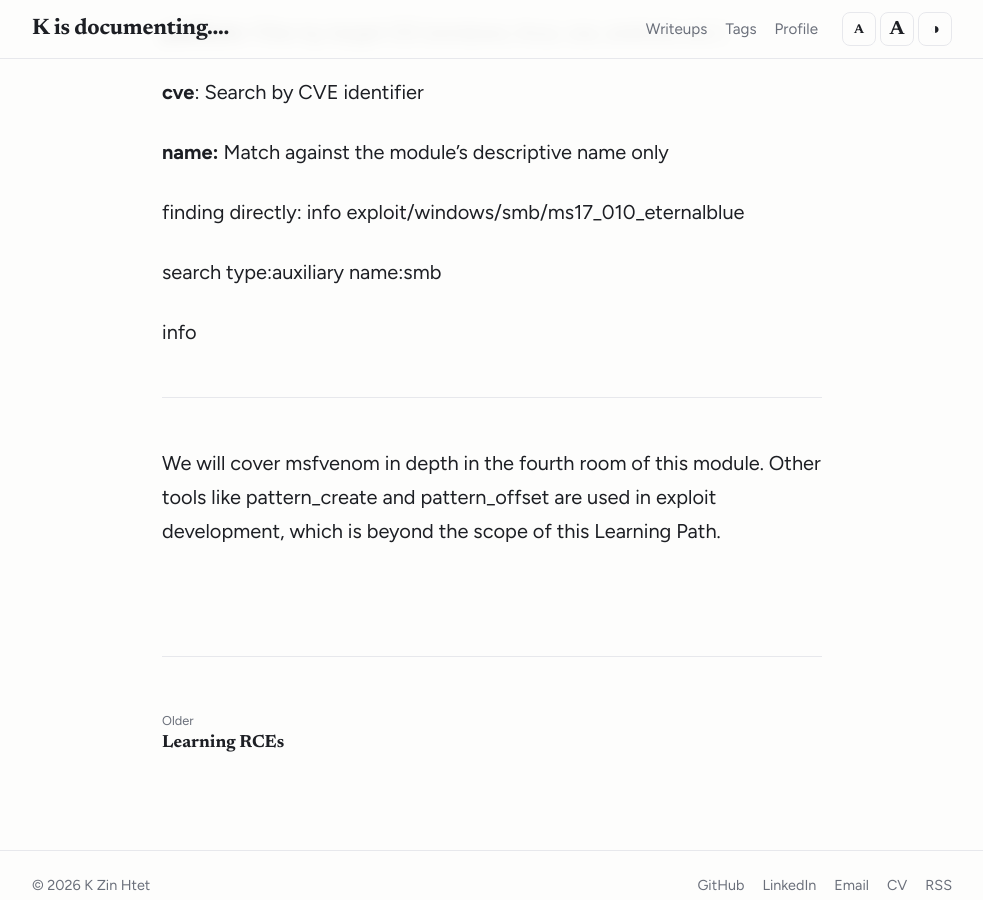
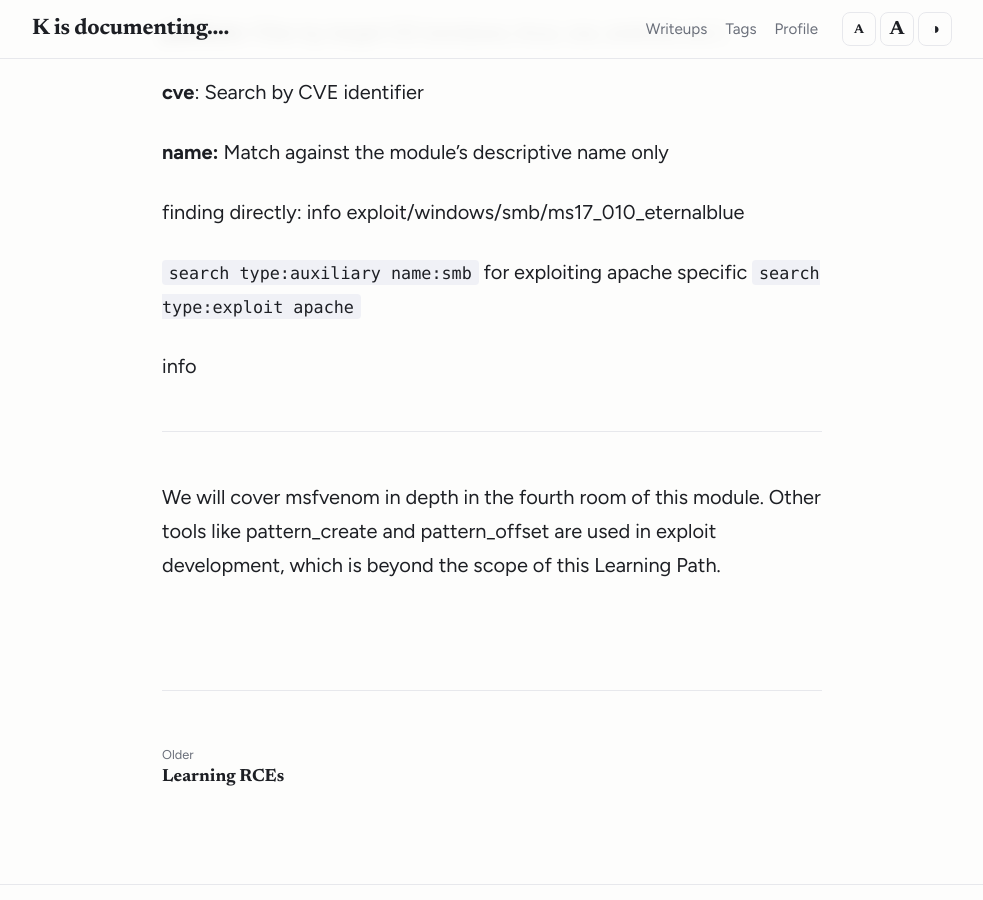
Before and after one commit to cloudskim/cloudskim.github.io, a Jekyll site: the page built from _posts/2026-11-02-metasploit.md, in a window 1280 px wide and 900 px high, scrolled down 7786 px. Shown: the whole window, without its empty margins (148-1131 px from the left). Built offline with Jekyll 4.4.1, drawn with Linux system fonts in a browser that asks for light colours.

Commit message:
Update _posts/2026-11-02-metasploit.md (via Pages CMS)

```diff
--- a/_posts/2026-11-02-metasploit.md
+++ b/_posts/2026-11-02-metasploit.md
@@ -145,7 +145,7 @@ For a targeted search, combine keywords with filters. The most useful filters fo
 
 finding directly: info exploit/windows/smb/ms17_010_eternalblue
 
-search type:auxiliary name:smb
+`search type:auxiliary name:smb` for exploiting apache specific `search type:exploit apache`
 
 info <no_from_search_result>
 
```
